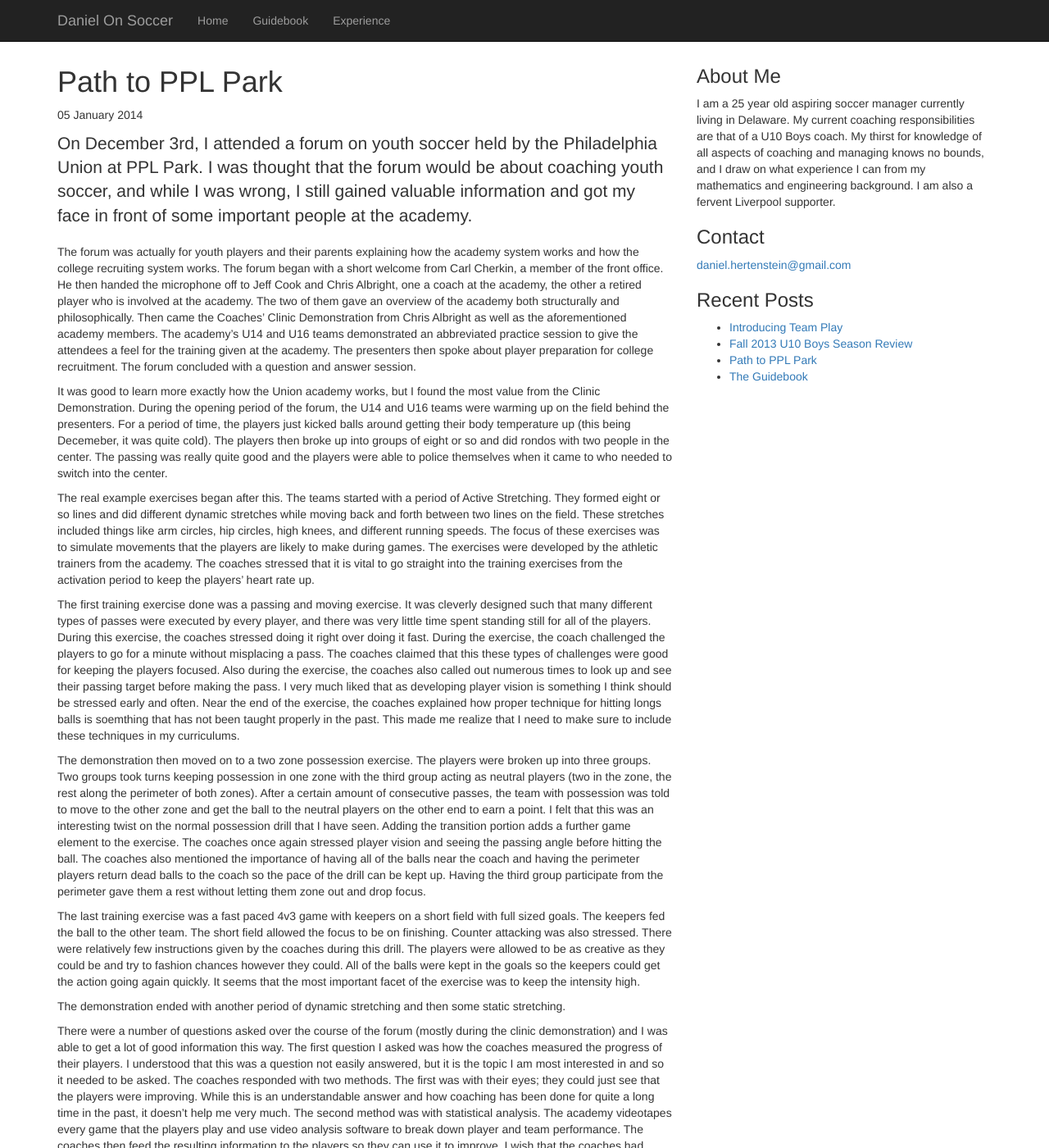
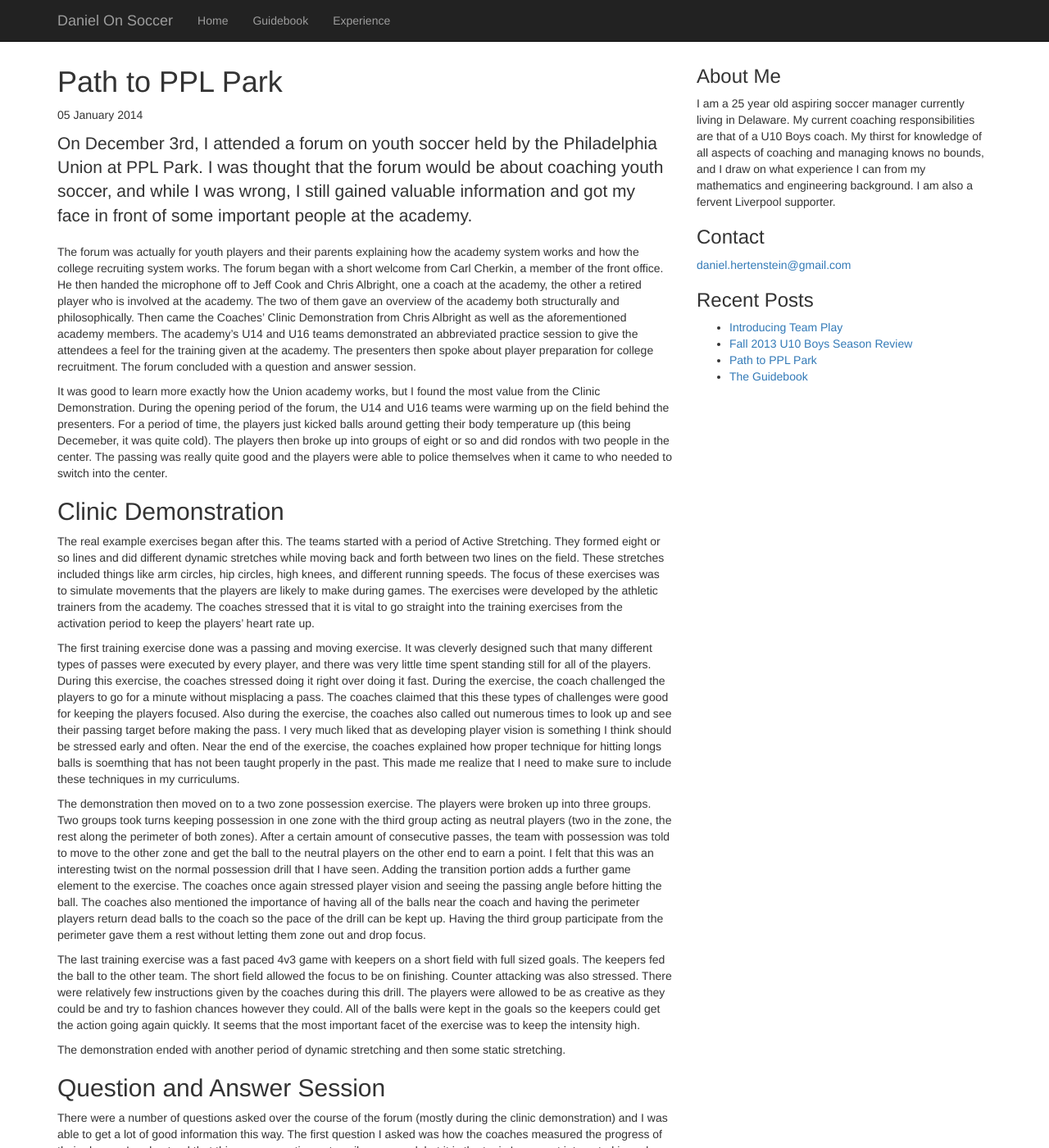
Before and after one commit to danielhertenstein/Soccer-Website, a Jekyll site: the page built from _posts/2014-01-05-path-to-ppl-park.md, in a window 1280 px wide and 1400 px high. Shown: the whole window at 82% size. Built offline with Jekyll 4.4.1, drawn with Linux system fonts in a browser that asks for light colours; nearby versions of some CDN libraries.

Commit message:
Adds headings to path to ppl park post.

```diff
--- a/_posts/2014-01-05-path-to-ppl-park.md
+++ b/_posts/2014-01-05-path-to-ppl-park.md
@@ -8,6 +8,7 @@ The forum was actually for youth players and their parents explaining how the ac
 
 It was good to learn more exactly how the Union academy works, but I found the most value from the Clinic Demonstration. During the opening period of the forum, the U14 and U16 teams were warming up on the field behind the presenters. For a period of time, the players just kicked balls around getting their body temperature up (this being Decemeber, it was quite cold). The players then broke up into groups of eight or so and did rondos with two people in the center. The passing was really quite good and the players were able to police themselves when it came to who needed to switch into the center.
 
+##Clinic Demonstration
 The real example exercises began after this. The teams started with a period of Active Stretching. They formed eight or so lines and did different dynamic stretches while moving back and forth between two lines on the field. These stretches included things like arm circles, hip circles, high knees, and different running speeds. The focus of these exercises was to simulate movements that the players are likely to make during games. The exercises were developed by the athletic trainers from the academy. The coaches stressed that it is vital to go straight into the training exercises from the activation period to keep the players' heart rate up.
 
 The first training exercise done was a passing and moving exercise. It was cleverly designed such that many different types of passes were executed by every player, and there was very little time spent standing still for all of the players. During this exercise, the coaches stressed doing it right over doing it fast. During the exercise, the coach challenged the players to go for a minute without misplacing a pass. The coaches claimed that this these types of challenges were good for keeping the players focused. Also during the exercise, the coaches also called out numerous times to look up and see their passing target before making the pass. I very much liked that as developing player vision is something I think should be stressed early and often. Near the end of the exercise, the coaches explained how proper technique for hitting longs balls is soemthing that has not been taught properly in the past. This made me realize that I need to make sure to include these techniques in my curriculums.
@@ -18,6 +19,7 @@ The last training exercise was a fast paced 4v3 game with keepers on a short fie
 
 The demonstration ended with another period of dynamic stretching and then some static stretching.
 
+##Question and Answer Session
 There were a number of questions asked over the course of the forum (mostly during the clinic demonstration) and I was able to get a lot of good information this way. The first question I asked was how the coaches measured the progress of their players. I understood that this was a question not easily answered, but it is the topic I am most interested in and so it needed to be asked. The coaches responded with two methods. The first was with their eyes; they could just see that the players were improving. While this is an understandable answer and how coaching has been done for quite a long time in the past, it doesn't help me very much. The second method was with statistical analysis. The academy videotapes every game that the players play and use video analysis software to break down player and team performance. The coaches then feed the resulting information to the players so they can use it to improve. I wish that the coaches had explained what statistics they used and given mroe detail, but I do not think they wanted to use that much time on a question that was not exactly relavant to the focus of the forum.
 
 Someone asked how often the keepers trained with the outfield players. I should back up and say that after the activation period in the beginning of the demonstration, the keepers went off and trained with the goalkeeping coach until the 4v3 game. The coaches said that the keepers train with the outfield players two out of the five days a week. Not knowing enough to properly comment on this ratio, it seems like a good number. It is important that they train with the outfield players some amount, as ball playing keepers are becoming more and more prelevant in today's top levels.
```
Also changed, not shown: other parts of _posts/2014-01-05-path-to-ppl-park.md (+1 -0 lines).
